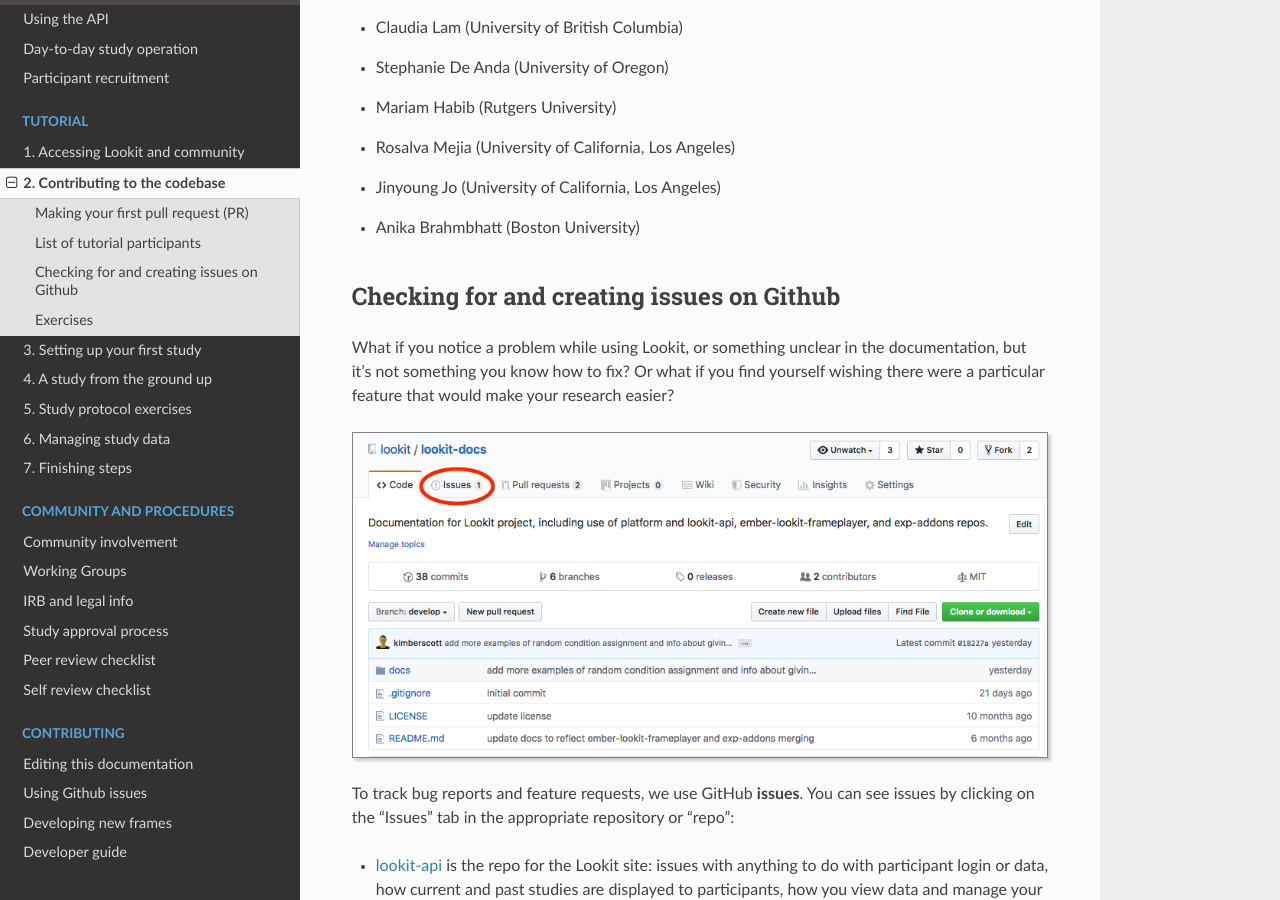
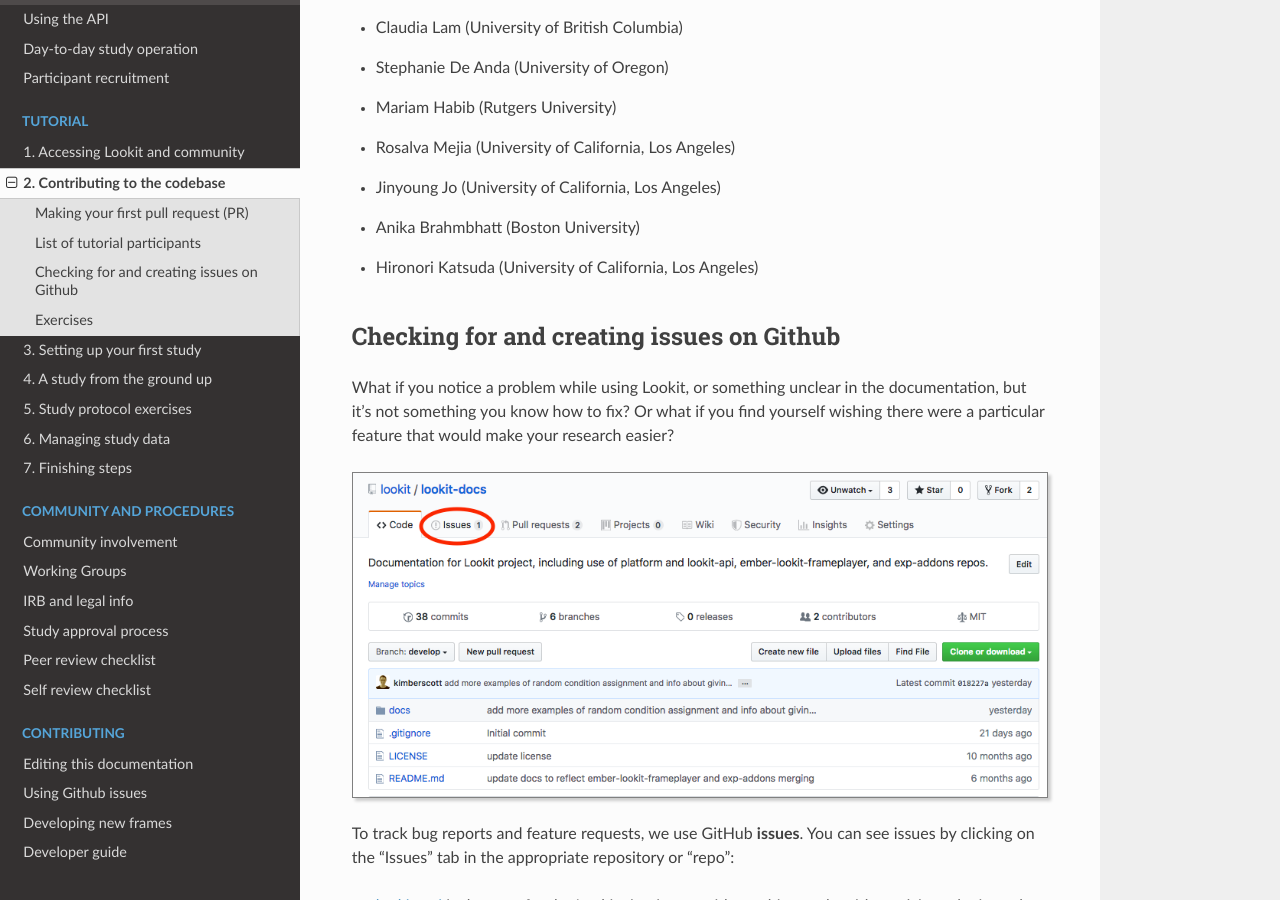
Before and after one commit to lookit/lookit-docs, a Sphinx documentation site: the page built from docs/source/tutorial-contributing.rst, in a window 1280 px wide and 900 px high, scrolled down 8217 px. Built offline with Sphinx 7.4.7 and the Read the Docs theme 2.0.0, drawn with Linux system fonts in a browser that asks for light colours.

Commit message:
Add tutorial participant to list

```diff
--- a/docs/source/tutorial-contributing.rst
+++ b/docs/source/tutorial-contributing.rst
@@ -171,6 +171,7 @@
 - Rosalva Mejia (University of California, Los Angeles)
 - Jinyoung Jo (University of California, Los Angeles)
 - Anika Brahmbhatt (Boston University)
+- Hironori Katsuda (University of California, Los Angeles)
 
 .. _Github issues overview:
 
```
